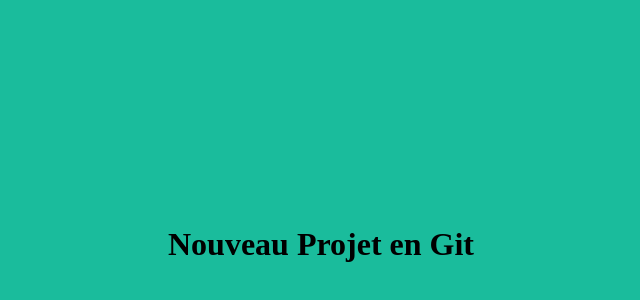
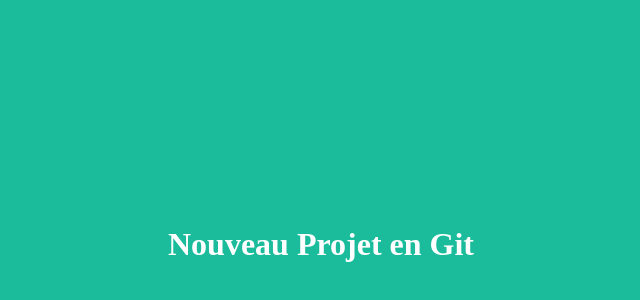
Before and after one commit to radoralaym/Nouveauprojetgit, a plain HTML site: page index.html in a window 1280 px wide. Shown: the part 48-348 px from the top of the page, without its empty margins (319-959 px from the left). Drawn offline with Linux system fonts and the light colour scheme.

Commit message:
modif couleur grand titre

```diff
--- a/index.html
+++ b/index.html
@@ -5,6 +5,6 @@
 	<meta charset="utf-8">
 </head>
 <body style="background-color: #1abc9c">
-	<h1 style="padding-top: 20%; padding-bottom: 20%; text-align: center">Nouveau Projet en Git</h1>
+	<h1 style="padding-top: 20%; padding-bottom: 20%; text-align: center; color: #fff">Nouveau Projet en Git</h1>
 </body>
 </html>
```
